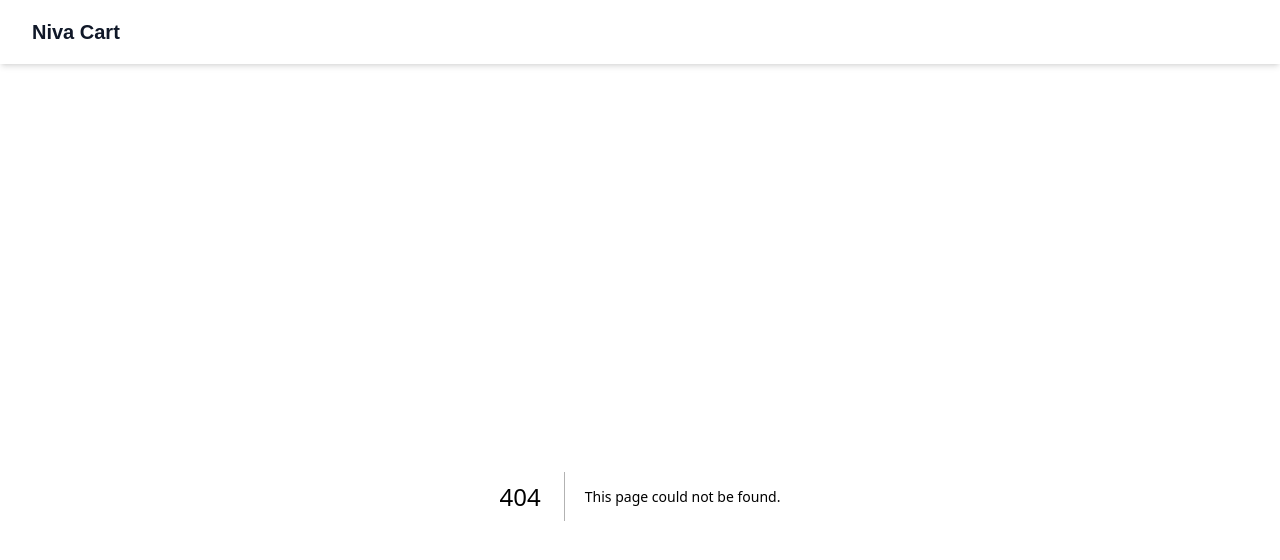
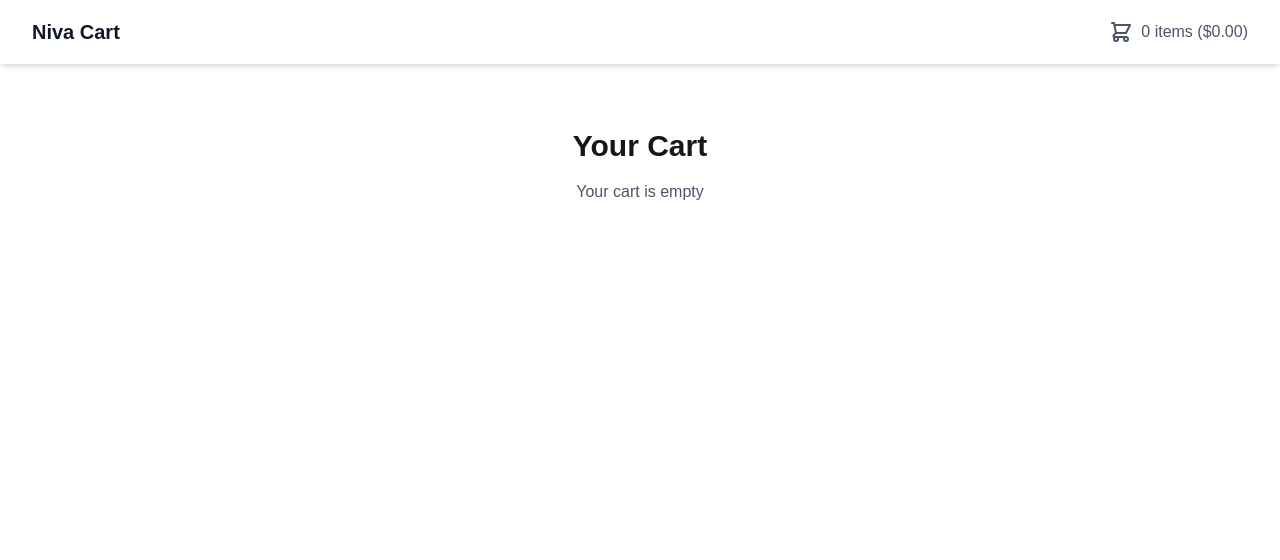
Before and after one commit to olegpy/niva-cart, a Next.js app: page /cart in a window 1280 px wide. Before the commit this address had no page. Shown: the top 560 px of the page. Built offline with nearby package versions, Linux system fonts and the light colour scheme.

Commit message:
NIVA-8: add cart `link` to `header` and create empty cart page

```diff
--- /dev/null
+++ b/src/app/cart/page.tsx
@@ -0,0 +1,8 @@
+export default function CartPage() {
+    return (
+        <div className="text-center py-8">
+            <h1 className="text-3xl font-bold mb-4">Your Cart</h1>
+            <p className="text-gray-600">Your cart is empty</p>
+        </div>
+    );
+}
--- a/src/components/Header.tsx
+++ b/src/components/Header.tsx
@@ -10,6 +10,28 @@ export default function Header() {
           <Link href="/" className="text-xl font-bold text-gray-900">
               Niva Cart
           </Link>
+          <Link
+            href="/cart"
+            className="flex items-center gap-2 text-gray-600 hover:text-gray-900"
+          >
+            <svg
+                xmlns="http://www.w3.org/2000/svg"
+                className="h-6 w-6"
+                fill="none"
+                viewBox="0 0 24 24"
+                stroke="currentColor"
+            >
+                <path
+                    strokeLinecap="round"
+                    strokeLinejoin="round"
+                    strokeWidth={2}
+                    d="M3 3h2l.4 2M7 13h10l4-8H5.4M7 13L5.4 5M7 13l-2.293 2.293c-.63.63-.184 1.707.707 1.707H17m0 0a2 2 0 100 4 2 2 0 000-4zm-8 2a2 2 0 11-4 0 2 2 0 014 0z"
+                />
+            </svg>
+            <span className="font-medium">
+                0 items ($0.00)
+            </span>
+        </Link>
         </div>
       </div>
     </header>
```
